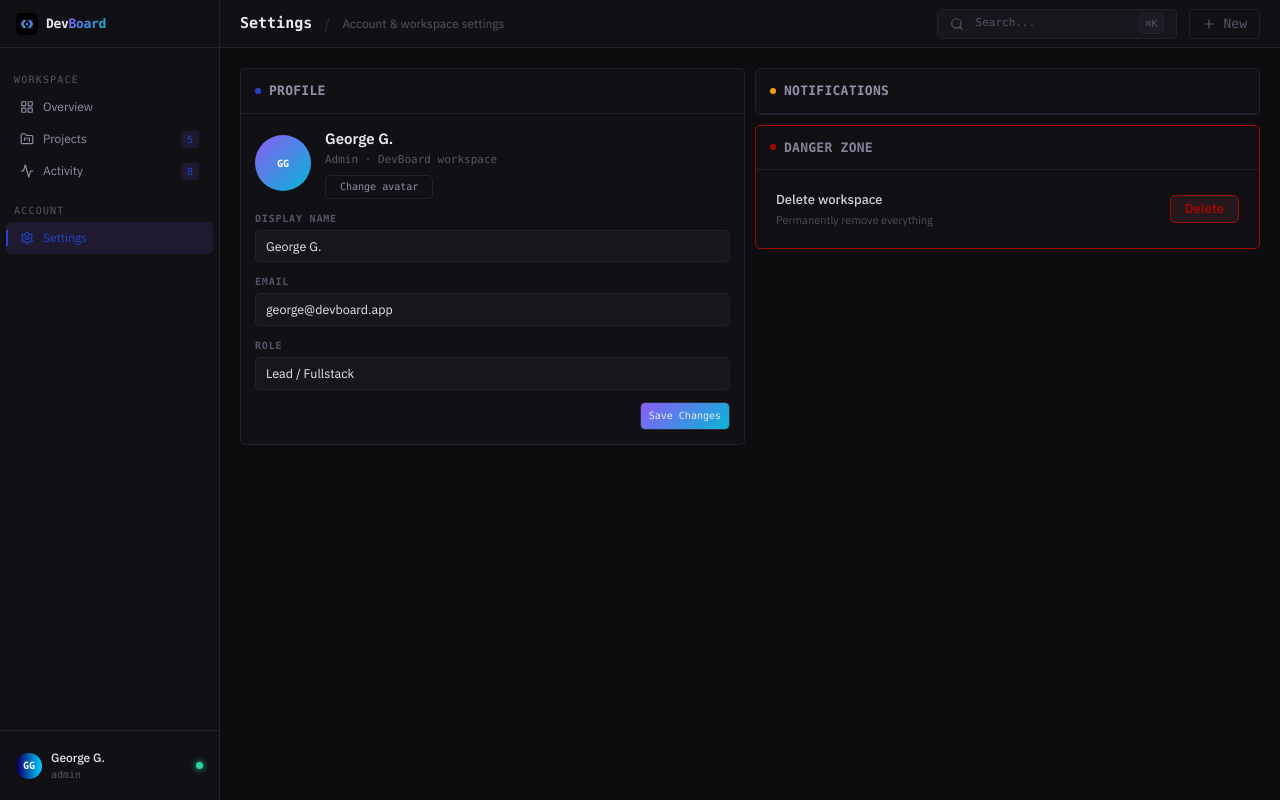
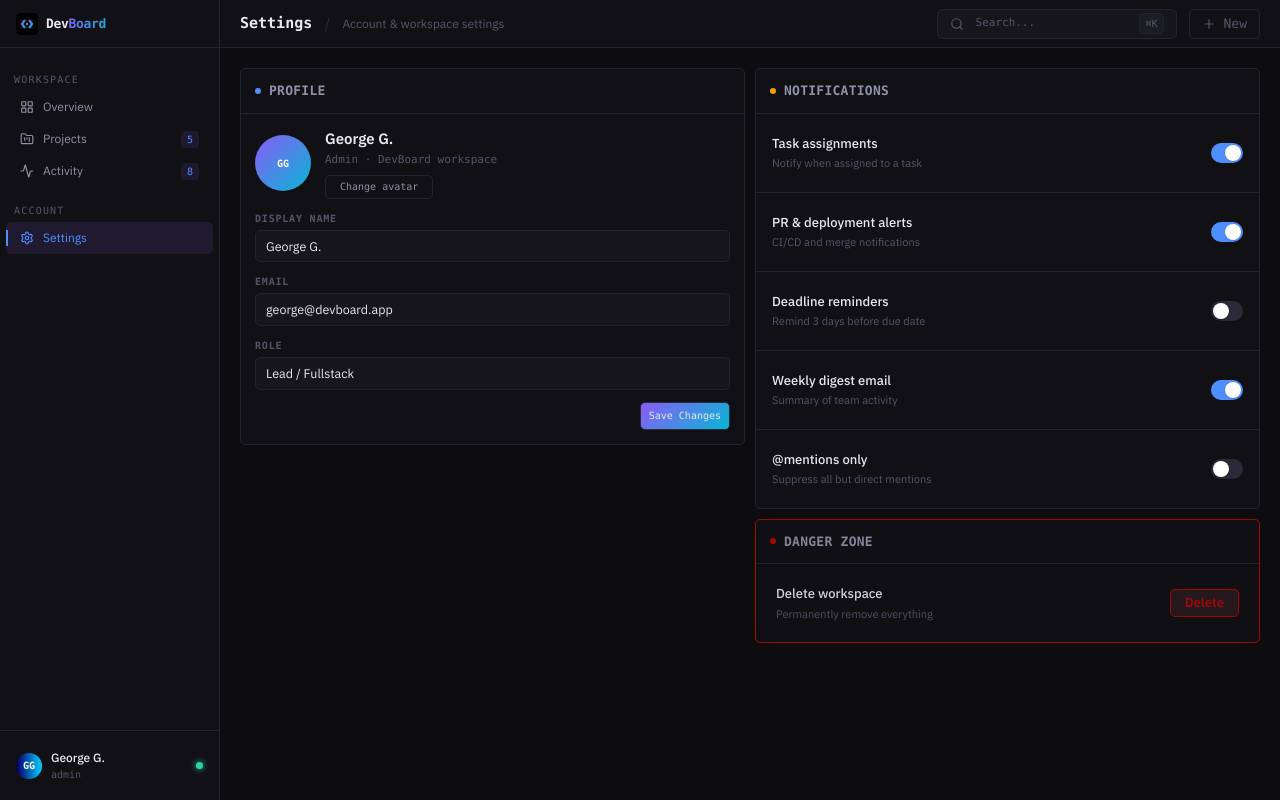
Before and after one commit to georgegoodluck/DevBoard, a Next.js app: page /settings in a window 1280 px wide. Built offline with nearby package versions, Linux system fonts and the light colour scheme.

Commit message:
feat: build  NotificationSettings
- edit toggle function styles
- implement useState

```diff
--- a/app/globals.css
+++ b/app/globals.css
@@ -11,7 +11,7 @@
     --text: #e8e8f0;
     --text2: #9090a8;
     --text3: #55556a;
-    --accent: #2045cc;
+    --accent: #4f8eff;
     --accent-end: #2f466c;
     --accent-dim: rgba(139, 92, 246, 0.12);
     --green: #2dd4a0;
--- a/components/settings/NotificationSettings.tsx
+++ b/components/settings/NotificationSettings.tsx
@@ -1,4 +1,7 @@
+"use client";
+
 import CardHeader from "@/components/ui/CardHeader";
+import { useState } from "react";
 
 type Setting = {
   label: string;
@@ -50,21 +53,52 @@ function Toggle({
   return (
     <button
       onClick={onToggle}
-      className="relative w-8 h-4 rounded-full transition-all shrink-0 cursor-pointer"
+      className="relative w-8 h-5 rounded-full transition-all shrink-0 cursor-pointer"
       style={{ background: enabled ? "var(--accent)" : "var(--border2)" }}
     >
       <div
-        className="absolute top-0.5 w-3 h-3 bg-white rounded-full transition-all"
-        style={{ left: enabled ? "calc(100% - 14px)" : "2px" }}
+        className="absolute top-0.5 w-4 h-4 bg-white rounded-full transition-all shadow-sm"
+        style={{ left: enabled ? "calc(100% - 18px)" : "2px" }}
       />
     </button>
   );
 }
 
 export default function NotificationSettings() {
+  const [state, setState] = useState(
+    Object.fromEntries(settings.map((s) => [s.key, s.default])),
+  );
+
   return (
     <div className="bg-(--bg1) rounded-(--radius) border border-(--border) overflow-hidden">
       <CardHeader title="Notifications" dotColor="var(--amber)" />
+
+      <div className="divide-y divide-(--border)">
+        {settings.map((setting) => (
+          <div
+            key={setting.key}
+            className="flex items-center justify-between px-4 py-5"
+          >
+            <div>
+              <div className="text-[13px] font-medium text-(--text) mb-0.5">
+                {setting.label}
+              </div>
+              <div className="text-[11px] text-(--text3)">
+                {setting.description}
+              </div>
+            </div>
+            <Toggle
+              enabled={state[setting.key]}
+              onToggle={() =>
+                setState((prev) => ({
+                  ...prev,
+                  [setting.key]: !prev[setting.key],
+                }))
+              }
+            />
+          </div>
+        ))}
+      </div>
     </div>
   );
 }
```
